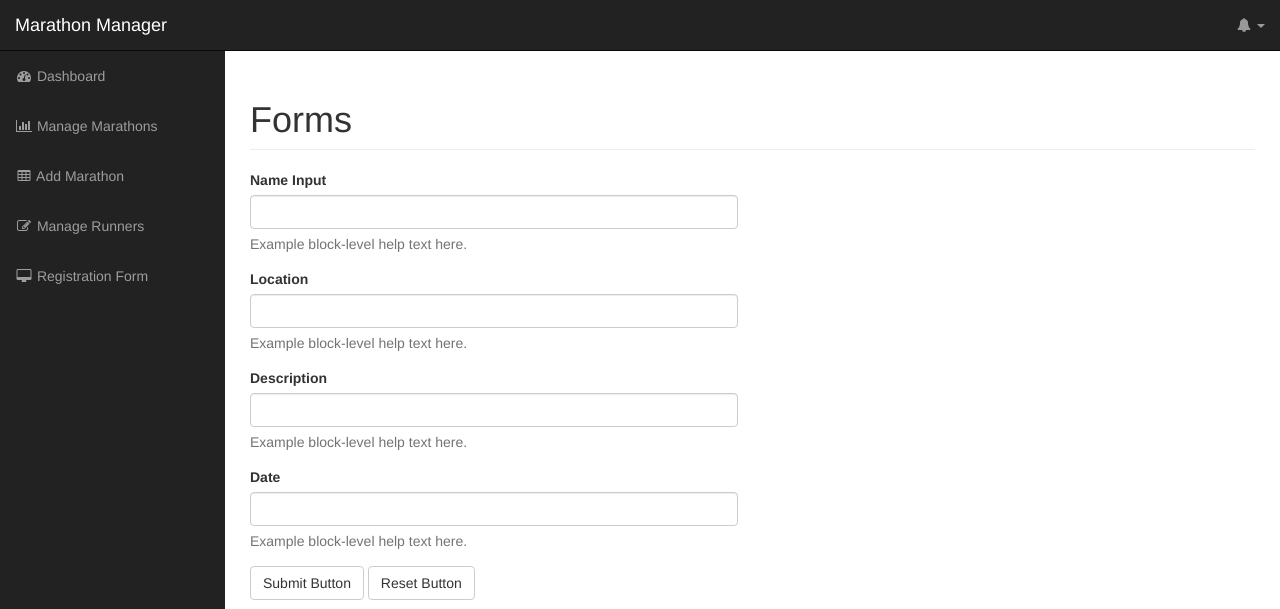
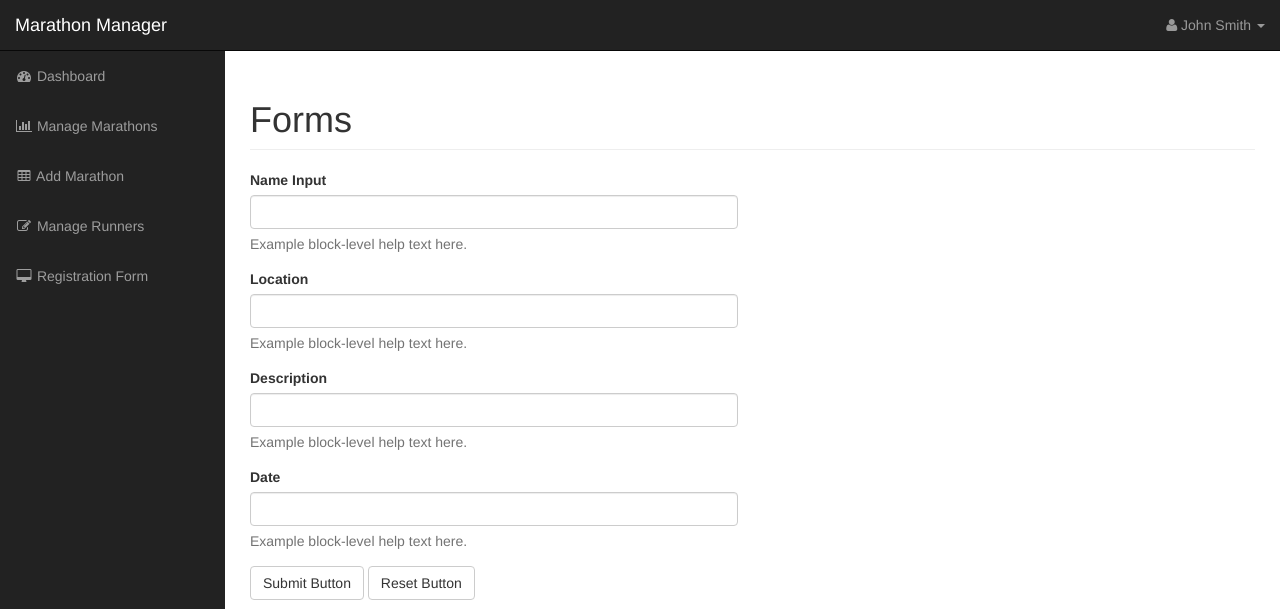
Before and after one commit to Tquinn2135/phpclass, a CodeIgniter 4 app: the page made by marathon/app/Views/add_page.php in a window 1280 px wide. Shown: the top 609 px of the page. Run offline with PHP 8.4 and a stand-in for CodeIgniter, Linux system fonts and the light colour scheme; the template is opened without the code that fills it, so the values that code supplies are empty; some libraries are stand-ins or nearby versions.

Commit message:
finished Admin UI (got rid of the notification bell)

```diff
--- a/marathon/app/Views/includes/header.php
+++ b/marathon/app/Views/includes/header.php
@@ -11,12 +11,6 @@
 <!-- Top Menu Items -->
 <ul class="nav navbar-right top-nav">
     <li class="dropdown">
-
-    <li class="dropdown">
-        <a href="#" class="dropdown-toggle" data-toggle="dropdown"><i class="fa fa-bell"></i> <b class="caret"></b></a>
-        <ul class="dropdown-menu alert-dropdown">
-
-    <li class="dropdown">
         <a href="#" class="dropdown-toggle" data-toggle="dropdown"><i class="fa fa-user"></i> John Smith <b class="caret"></b></a>
         <ul class="dropdown-menu">
             <li>
```
